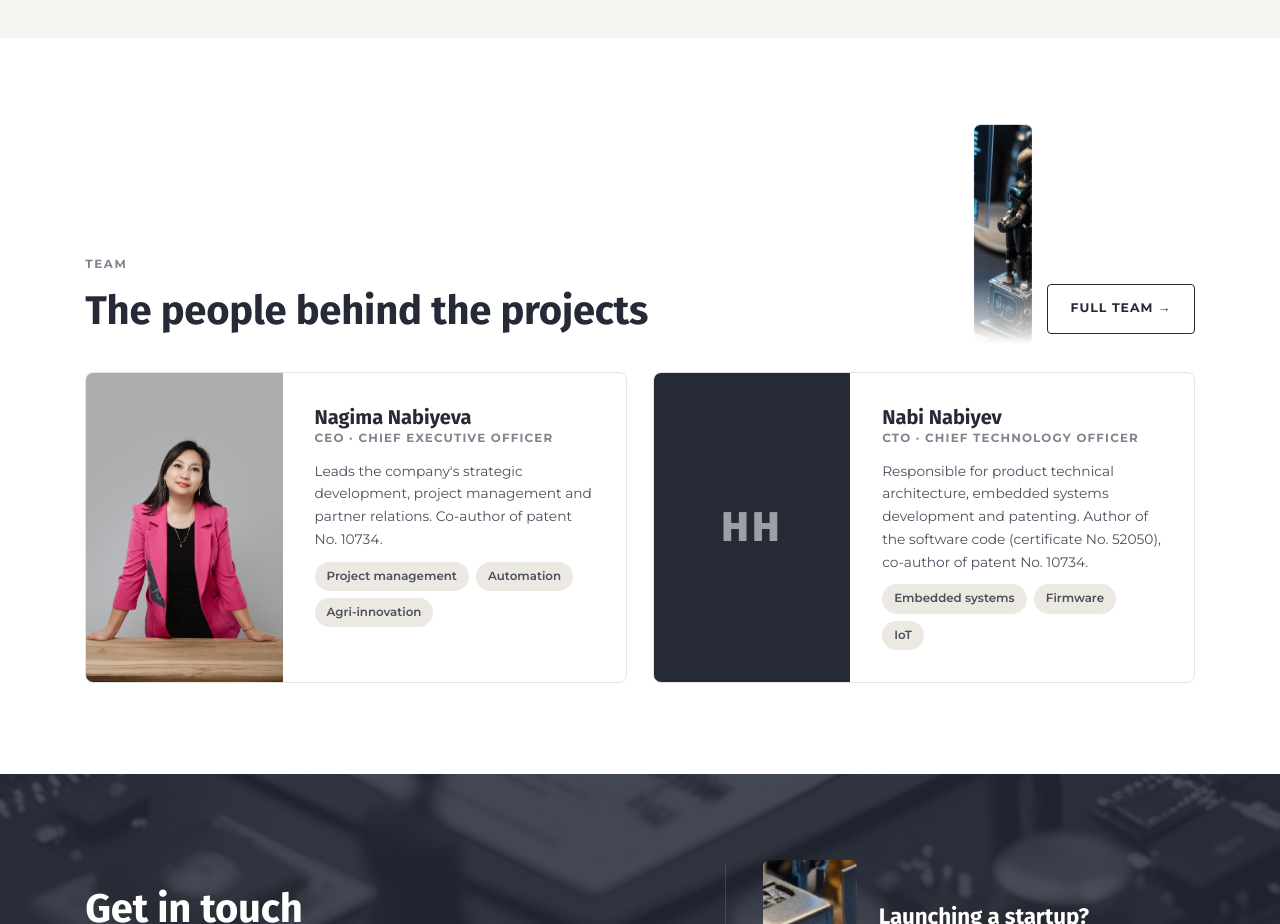
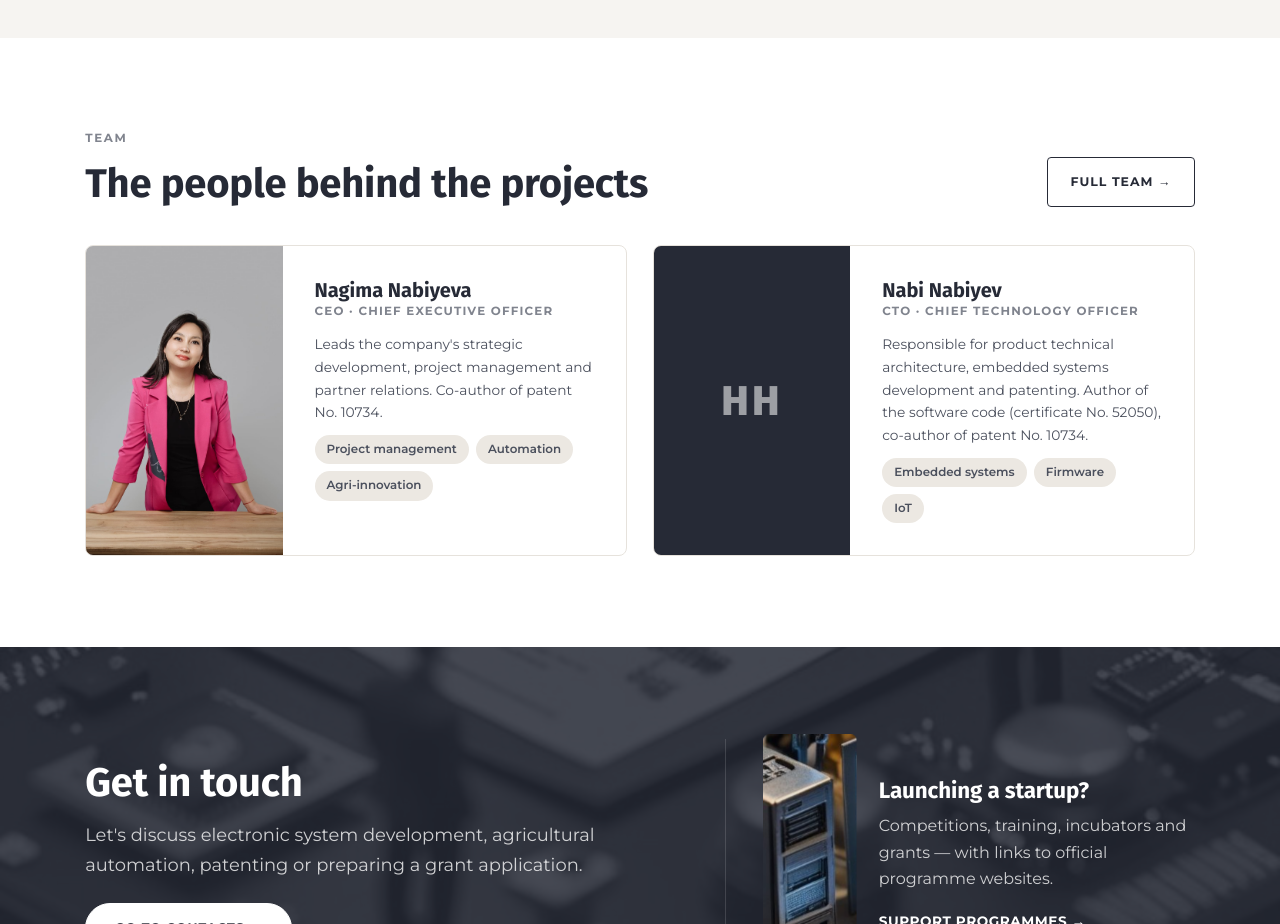
Before and after one commit to nagimanabiyeva-bot/n-vector-site, a plain HTML site: page index.html in a window 1280 px wide. Shown: the part 2100-3024 px from the top of the page. Drawn offline with Linux system fonts and the light colour scheme.

Commit message:
fix: убрать изображение робота из блока команды на главной
Co-Authored-By: Claude Opus 5.5 <noreply@anthropic.com>

```diff
--- a/css/style.css
+++ b/css/style.css
@@ -528,19 +528,6 @@ a.topbar-item:hover .topbar-icon { background: rgba(255, 255, 255, 0.18); transf
 
 /* ---------- Команда ---------- */
 
-.section-head.has-figure { position: relative; }
-.head-figure {
-  width: 56px;
-  height: auto;
-  border-radius: var(--radius);
-  margin-left: auto;
-  margin-bottom: -0.4rem;
-  filter: grayscale(0.3);
-  -webkit-mask-image: linear-gradient(180deg, #000 70%, transparent);
-  mask-image: linear-gradient(180deg, #000 70%, transparent);
-  --depth: 12px;
-}
-
 .team-grid { display: grid; grid-template-columns: repeat(auto-fit, minmax(min(100%, 480px), 1fr)); gap: clamp(1rem, 2vw, 1.75rem); }
 .member {
   display: grid;
@@ -822,7 +809,6 @@ main:has(> .dark-band:last-child) + .site-footer { margin-top: 0; }
   .feature-media { min-height: 240px; }
   .row { grid-template-columns: minmax(0, 1fr); gap: 0.5rem; }
   .page-deco { width: 70%; opacity: 0.35; }
-  .head-figure { display: none; }
   .hero::after { background: linear-gradient(180deg, rgba(247, 245, 242, 0.93), rgba(247, 245, 242, 0.85)); }
 }
 
--- a/index.html
+++ b/index.html
@@ -165,12 +165,11 @@
     <!-- Команда -->
     <section class="section" aria-labelledby="team-title">
       <div class="wrap">
-        <div class="section-head has-figure">
+        <div class="section-head">
           <div>
             <p class="eyebrow" data-i18n="team.eyebrow">Команда</p>
             <h2 id="team-title" data-i18n="team.homeTitle">Кто стоит за проектами</h2>
           </div>
-          <img class="scene-piece head-figure" src="img/scene/robot.jpg" alt="" aria-hidden="true" width="106" height="400" loading="lazy">
           <a class="btn btn-ghost" href="team.html" data-i18n="team.all">Вся команда →</a>
         </div>
         <div class="team-grid" data-list="team" aria-live="polite"><p class="loading" data-i18n="loading">Загрузка…</p></div>
```
